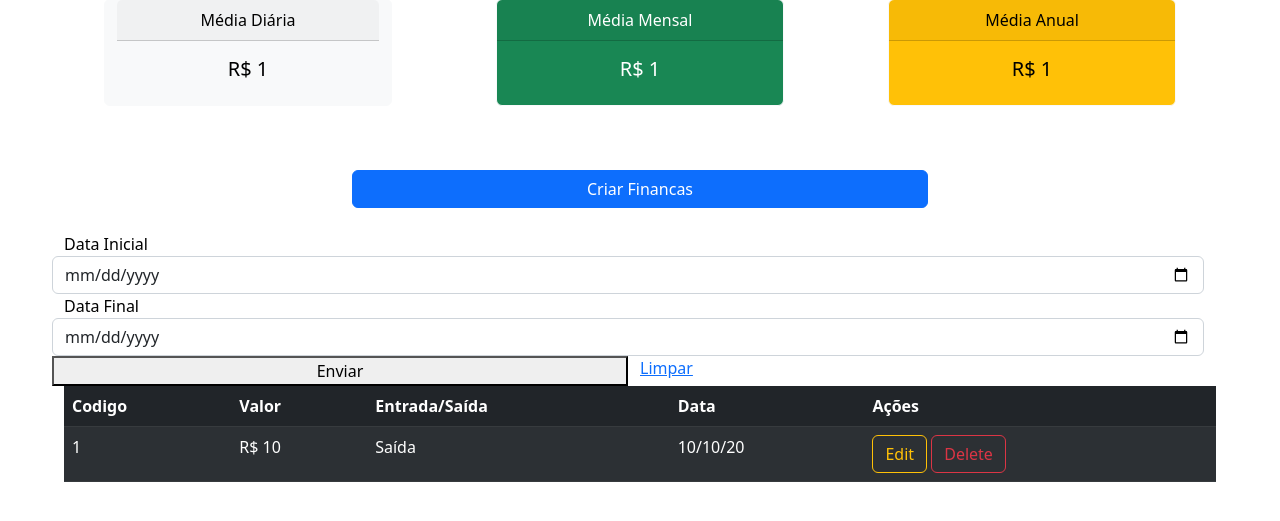
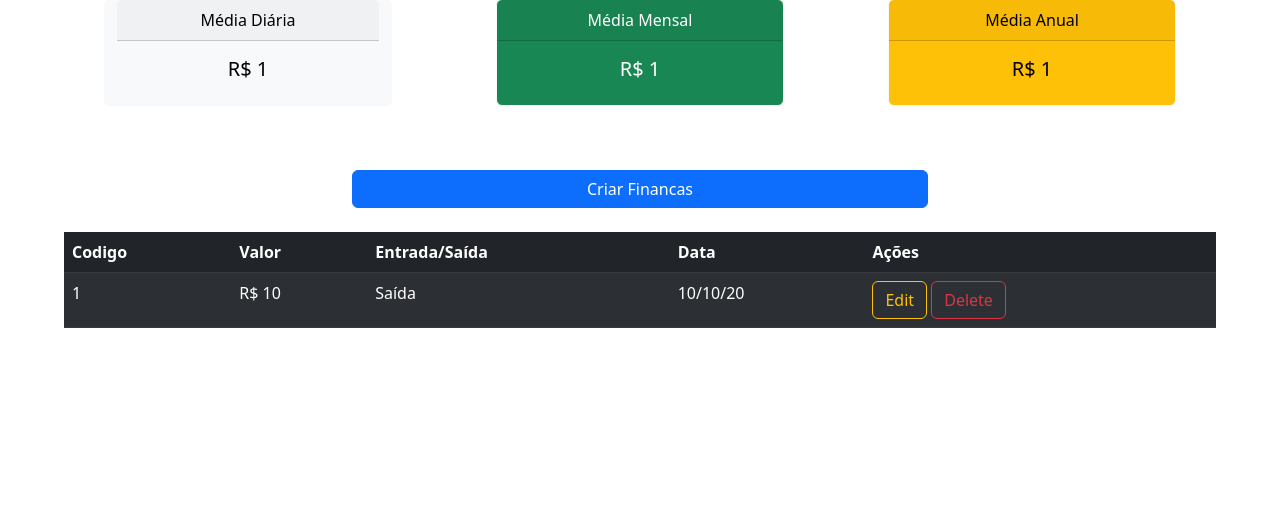
Before and after one commit to arroz01/project-marchine, a Django app: template marchine/templates/marchine/pages/home.html in a window 1280 px wide. Shown: the part 108-629 px from the top of the page. Run offline with Django 3.2, Linux system fonts and the light colour scheme; the template is opened without the code that fills it: most values are stand-ins (such as "Sample title", 1, 10 or a date in 2020).

Commit message:
terceira atualização machinelearning

```diff
--- a/marchine/templates/marchine/modal/_createmarchine.html
+++ b/marchine/templates/marchine/modal/_createmarchine.html
@@ -26,8 +26,8 @@
           </div>
         </div>
         <div class="modal-footer">
-          <button type="button" class="btn btn-secondary" data-bs-dismiss="modal">Close</button>
-          <button type="submit" class="btn btn-primary">Save changes</button>
+          <button type="button" class="btn btn-secondary" data-bs-dismiss="modal">Cancela</button>
+          <button type="submit" class="btn btn-primary">Salvar</button>
         </div>
       </form>
     </div>
--- a/marchine/templates/marchine/modal/_deletemarchine.html
+++ b/marchine/templates/marchine/modal/_deletemarchine.html
@@ -12,12 +12,12 @@
         {% csrf_token %}
         <input type="hidden" name="marchine_id" value="{{dadosmarchine.id}}" />
         <div class="modal-body">
-          <h2>Are you sure you want to delete {{ dadosmarchine.valor }}?</h2>
-          <h2>This action cannot be reversed.</h2>
+          <h2>Tem certeza que deseja apagar? {{ dadosmarchine.valor }}?</h2>
+          <h2>Essa ação não poderá ser revertida.</h2>
         </div>
         <div class="modal-footer">
-          <button type="button" class="btn btn-secondary" data-bs-dismiss="modal">Close</button>
-          <button type="submit" class="btn btn-danger">Delete Data</button>
+          <button type="button" class="btn btn-secondary" data-bs-dismiss="modal">Cancelar</button>
+          <button type="submit" class="btn btn-danger">Deletar</button>
         </div>
       </form>
     </div>
--- a/marchine/templates/marchine/modal/_editmarchine.html
+++ b/marchine/templates/marchine/modal/_editmarchine.html
@@ -5,7 +5,7 @@
   <div class="modal-dialog">
     <div class="modal-content">
       <div class="modal-header">
-        <h1 class="modal-title fs-5" id="editModalLabel">Edit {{ dadosmarchine.valor }}</h1>
+        <h1 class="modal-title fs-5" id="editModalLabel">Editar {{ dadosmarchine.valor }} reais</h1>
         <button type="button" class="btn-close" data-bs-dismiss="modal" aria-label="Close"></button>
       </div>
       <form action={% url 'marchine:editmarchine' %} method="POST">
@@ -27,8 +27,8 @@
           </div>
         </div>
         <div class="modal-footer">
-          <button type="button" class="btn btn-secondary" data-bs-dismiss="modal">Close</button>
-          <button type="submit" class="btn btn-warning">Save changes</button>
+          <button type="button" class="btn btn-secondary" data-bs-dismiss="modal">Cancelar</button>
+          <button type="submit" class="btn btn-warning">Salvar</button>
         </div>
       </form>
     </div>
--- a/marchine/templates/marchine/partial/_table.html
+++ b/marchine/templates/marchine/partial/_table.html
@@ -1,15 +1,3 @@
-<div class="row">
-    <form class="row row-cols-sm-2" action="">
-        <label >Data Inicial</label>
-        <input  name="start_date" class="form-control" type="date">
-
-        <label >Data Final</label>
-        <input name="end_date" class="form-control" type="date">
-
-        <button type="submit"> Enviar</button>
-        <a href={% url 'marchine:home' %}>Limpar</a>
-    </form>
-</div>
 <div>
     <table class="table table-dark table-striped">
         <thead>
```
Also changed, not shown: marchine/views.py (+1 -14 lines).
